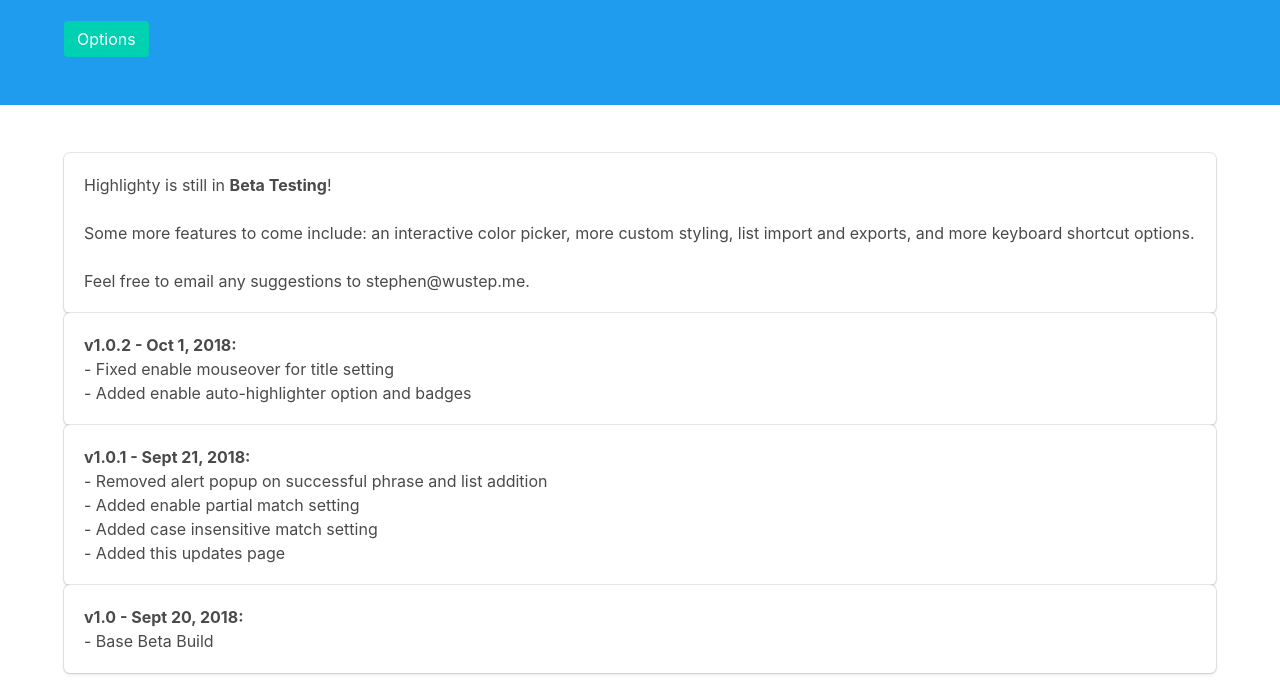
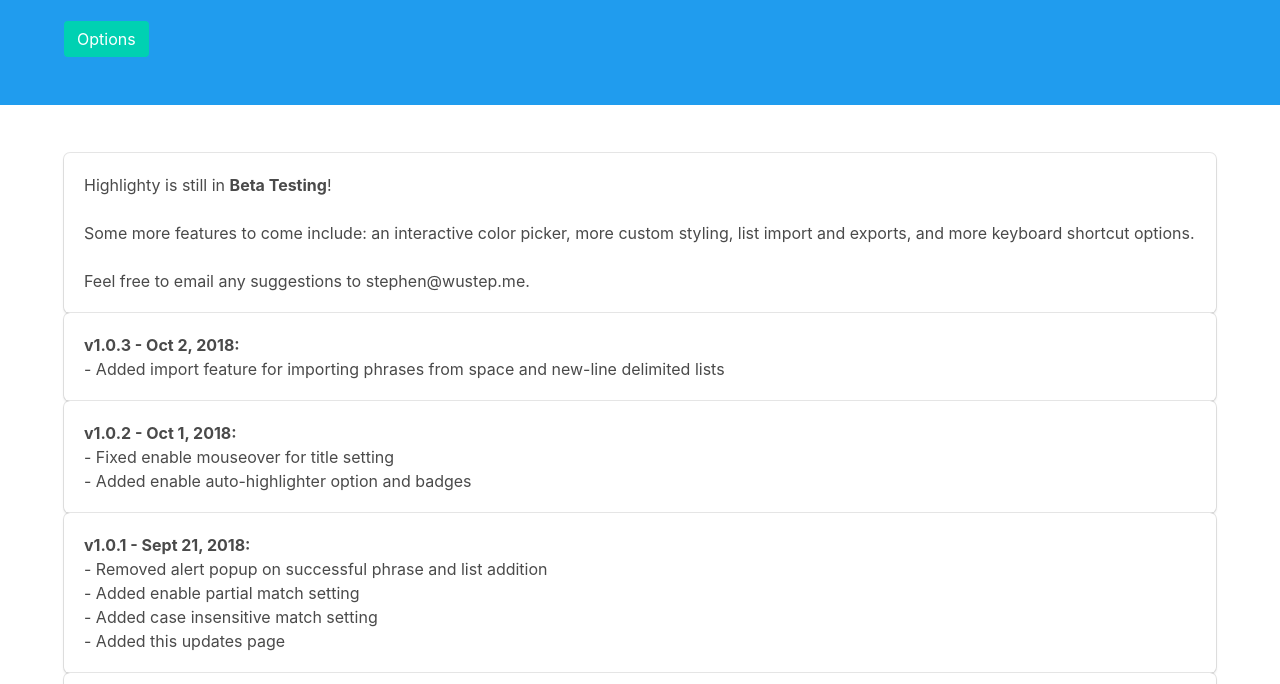
Before and after one commit to wustep/highlighty, a browser extension: page src/updates.html in a window 1280 px wide. Shown: the part 116-800 px from the top of the page. Drawn offline with Linux system fonts and the light colour scheme.

Commit message:
Added import button, revised button colors

```diff
--- a/src/updates.html
+++ b/src/updates.html
@@ -31,6 +31,14 @@
             list import and exports, and more keyboard shortcut options.<br><br>
             Feel free to email any suggestions to stephen@wustep.me.
           </p>
+        </div>
+      </div>
+      <div class="container">
+        <div class="box">
+          <p>
+            <b>v1.0.3 - Oct 2, 2018:</b><br>
+            - Added import feature for importing phrases from space and new-line delimited lists
+         </p>
         </div>
       </div>
       <div class="container">
```
Also changed, not shown: src/options.html (+5 -2 lines), src/manifest.json.
